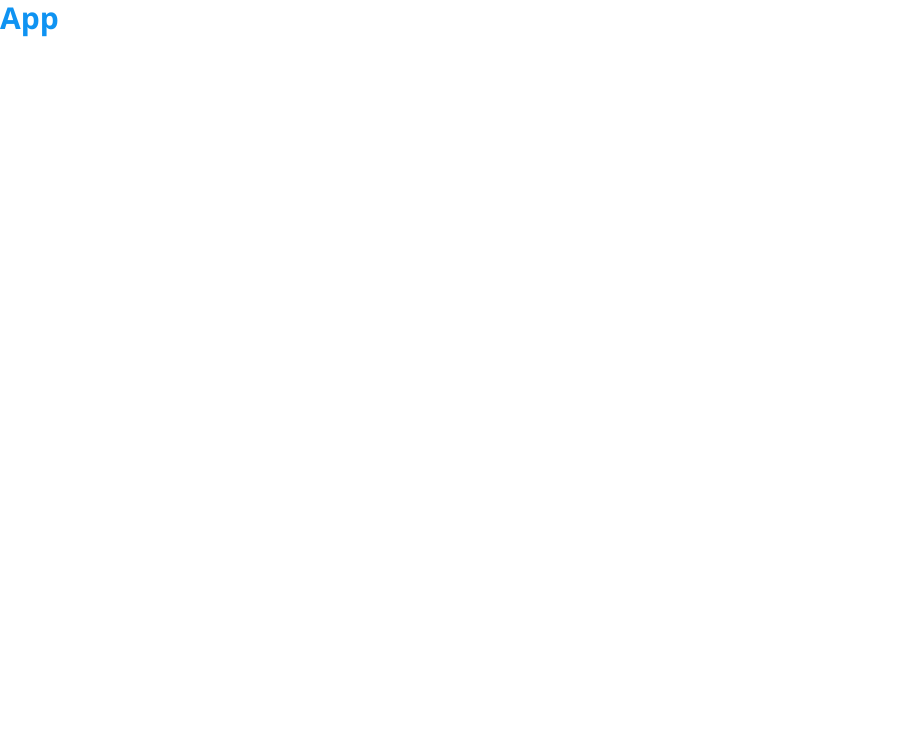
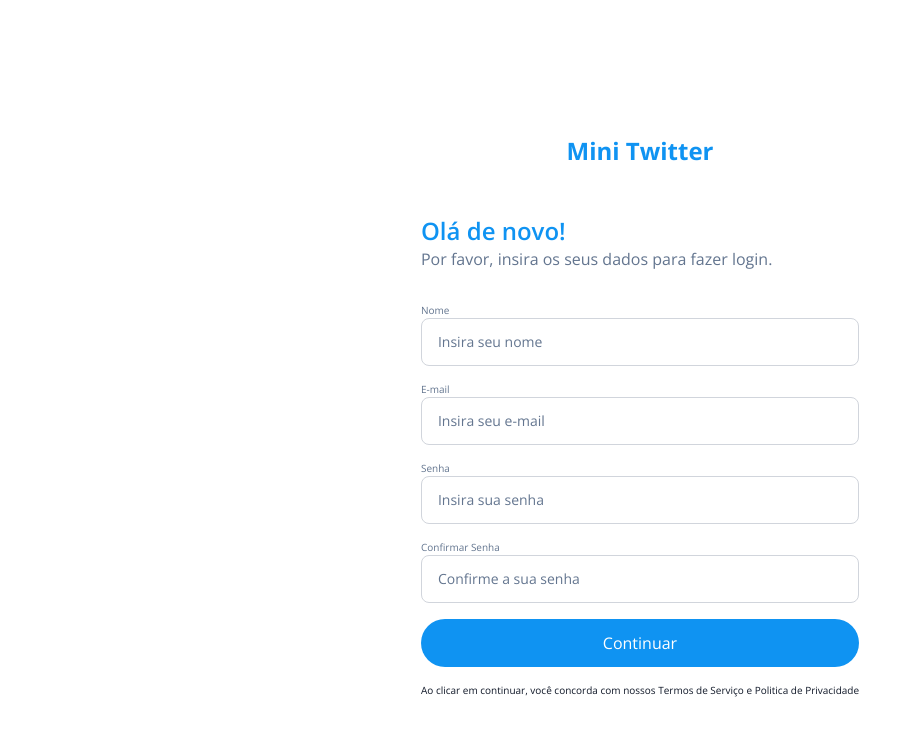
Before and after one commit to antonio-cod/desafio-b2bit-frontend, a React (Vite) app: page /signup in a window 1280 px wide. Shown: the top 736 px of the page, without its empty margins (0-922 px from the left). Built offline with nearby package versions, Linux system fonts and the light colour scheme.

Commit message:
Feat(auth): setup routes and auth components (SignIn, SignUp, AuthLayout)

```diff
--- a/package.json
+++ b/package.json
@@ -12,6 +12,7 @@
     "@tailwindcss/vite": "^4.2.2",
     "react": "^19.2.4",
     "react-dom": "^19.2.4",
+    "react-router": "^7.13.1",
     "tailwindcss": "^4.2.2"
   },
   "devDependencies": {
--- a/src/App.tsx
+++ b/src/App.tsx
@@ -1,3 +1,5 @@
+import { Routes } from "./routes";
+
 export function App() {
-  return <h1 className="text-3xl text-blue-100 font-bold">App</h1>;
+  return <Routes />;
 }
--- /dev/null
+++ b/src/components/AuthLayout.tsx
@@ -0,0 +1,14 @@
+import { Outlet } from "react-router";
+
+export function AuthLayout() {
+  return (
+    <div className="w-screen h-screen bg-white-100 flex flex-col justify-center items-center text-blue-100">
+      <main className="bg-white p-8 rounded-md flex items-center flex-col md:min-w-[462px]">
+        <h1 className="text-2xl font-bold text-center m-8 text-blue-100">
+          Mini Twitter
+        </h1>
+        <Outlet />
+      </main>
+    </div>
+  );
+}
--- /dev/null
+++ b/src/components/Button.tsx
@@ -0,0 +1,22 @@
+type Props = React.ComponentProps<"button"> & {
+  isLoading?: boolean;
+};
+
+export function Button({
+  children,
+  isLoading,
+  type = "button",
+  ...rest
+}: Props) {
+  return (
+    <button
+      type={type}
+      disabled={isLoading}
+      className="flex items-center justify-center bg-blue-100 rounded-3xl text-white cursor-pointer
+     hover:bg-blue-100 transition ease-linear disabled:opacity-50 h-12"
+      {...rest}
+    >
+      {children}
+    </button>
+  );
+}
--- /dev/null
+++ b/src/components/Input.tsx
@@ -0,0 +1,19 @@
+type Props = React.ComponentProps<"input"> & {
+  legend?: string;
+};
+
+export function Input({ legend, type = "text", ...rest }: Props) {
+  return (
+    <fieldset className="flex flex-1 max-h-20 text-gray-100 focus-within:text-blue-100">
+      {legend && (
+        <legend className="text-xxs md-2 text-inherit">{legend}</legend>
+      )}
+      <input
+        type={type}
+        className="w-full h-12 rounded-lg border border-gray-300 px-4 text-sm text-gray-100
+         bg-transparent outline-none focus:border-2 focus:border-blue-100 placeholder-gray-100"
+        {...rest}
+      />
+    </fieldset>
+  );
+}
--- /dev/null
+++ b/src/pages/SignIn.tsx
@@ -0,0 +1,54 @@
+import { useState } from "react";
+import { Button } from "../components/Button";
+import { Input } from "../components/Input";
+
+export function SignIn() {
+  const [email, setEmail] = useState("");
+  const [password, setPassword] = useState("");
+  const [isLoading, setIsloading] = useState(false);
+
+  function onSubmit(e: React.FormEvent) {
+    e.preventDefault();
+    alert("Enviado!");
+  }
+  return (
+    <form onSubmit={onSubmit} className="w-full flex flex-col gap-4">
+      <div className="mt-4 mb-4">
+        <h2 className="text-2xl font-semibold text-blue-100">Olá de novo!</h2>
+        <p className="text-gray-100">
+          Por favor, insira os seus dados para fazer login.
+        </p>
+      </div>
+
+      <Input
+        required
+        legend="E-mail"
+        type="email"
+        placeholder="Insira seu e-mail"
+        onChange={(e) => setEmail(e.target.value)}
+      />
+
+      <Input
+        required
+        legend="Senha"
+        type="password"
+        placeholder="Insira sua senha"
+        onChange={(e) => setPassword(e.target.value)}
+      />
+
+      <Button type="submit">Continuar</Button>
+      <a
+        href="/signup"
+        className="text-sm font-semibold text-gray-100 mt-10 mb-4 text-center
+       hover:text-blue-200 transition ease-linear"
+      >
+        Criar conta
+      </a>
+
+      <p className="text-xxs text-gray-900">
+        Ao clicar em continuar, você concorda com nossos Termos de Serviço e
+        Politica de Privacidade
+      </p>
+    </form>
+  );
+}
--- /dev/null
+++ b/src/pages/SignUp.tsx
@@ -0,0 +1,65 @@
+import { useState } from "react";
+import { Button } from "../components/Button";
+import { Input } from "../components/Input";
+
+export function SignUp() {
+  const [name, setName] = useState("");
+  const [email, setEmail] = useState("");
+  const [password, setPassword] = useState("");
+  const [passwordConfirm, setPasswordConfirm] = useState("");
+  const [isLoading, setIsloading] = useState(false);
+
+  function onSubmit(e: React.FormEvent) {
+    e.preventDefault();
+    console.log(name, email, password, passwordConfirm);
+    alert("Enviado!");
+  }
+  return (
+    <form onSubmit={onSubmit} className="w-full flex flex-col gap-4">
+      <div className="mt-4 mb-4">
+        <h2 className="text-2xl font-semibold text-blue-100">Olá de novo!</h2>
+        <p className="text-gray-100">
+          Por favor, insira os seus dados para fazer login.
+        </p>
+      </div>
+
+      <Input
+        required
+        legend="Nome"
+        type="name"
+        placeholder="Insira seu nome"
+        onChange={(e) => setName(e.target.value)}
+      />
+
+      <Input
+        required
+        legend="E-mail"
+        type="email"
+        placeholder="Insira seu e-mail"
+        onChange={(e) => setEmail(e.target.value)}
+      />
+
+      <Input
+        required
+        legend="Senha"
+        type="password"
+        placeholder="Insira sua senha"
+        onChange={(e) => setPassword(e.target.value)}
+      />
+
+      <Input
+        required
+        legend="Confirmar Senha"
+        type="password"
+        placeholder="Confirme a sua senha"
+        onChange={(e) => setPassword(e.target.value)}
+      />
+      <Button type="submit">Continuar</Button>
+
+      <p className="text-xxs text-gray-900">
+        Ao clicar em continuar, você concorda com nossos Termos de Serviço e
+        Politica de Privacidade
+      </p>
+    </form>
+  );
+}
--- /dev/null
+++ b/src/routes/AuthRoutes.tsx
@@ -0,0 +1,17 @@
+import { Routes, Route } from "react-router";
+
+import { AuthLayout } from "../components/AuthLayout";
+
+import { SignIn } from "../pages/SignIn";
+import { SignUp } from "../pages/SignUp";
+
+export function AuthRoutes() {
+  return (
+    <Routes>
+      <Route path="/" element={<AuthLayout />}>
+        <Route path="/" element={<SignIn />} />
+        <Route path="/signup" element={<SignUp />} />
+      </Route>
+    </Routes>
+  );
+}
--- /dev/null
+++ b/src/routes/index.tsx
@@ -0,0 +1,11 @@
+import { BrowserRouter } from "react-router";
+
+import { AuthRoutes } from "./AuthRoutes";
+
+export function Routes() {
+  return (
+    <BrowserRouter>
+      <AuthRoutes />
+    </BrowserRouter>
+  );
+}
```
Also changed, not shown: 1 other file (tests, documents, lock files or other folders).
